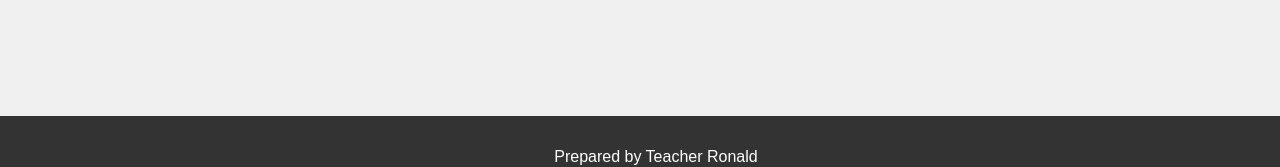
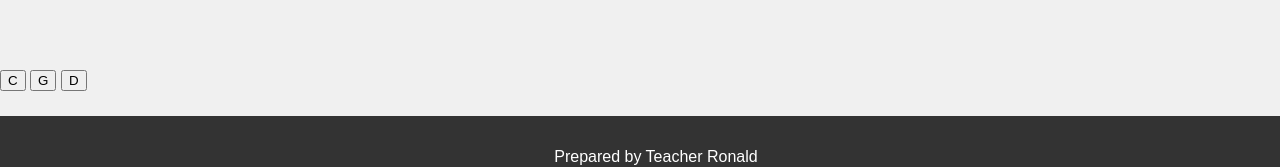
Before and after one commit to lubinronald36-design/MySong, a plain HTML site: page index.html in a window 1280 px wide. Shown: the part 602-769 px from the top of the page. Drawn offline with Linux system fonts and the light colour scheme.

Commit message:
Update index.html

```diff
--- a/index.html
+++ b/index.html
@@ -19,6 +19,9 @@
         <p>Prepared by Teacher Ronald</p>
     </footer>
 
-    <script src="script.js"></script>
+    <script src="script.js"></script><button class="key-btn" data-key="c">C</button>
+<button class="key-btn" data-key="g">G</button>
+<button class="key-btn" data-key="d">D</button>
+
 </body>
 </html
```
